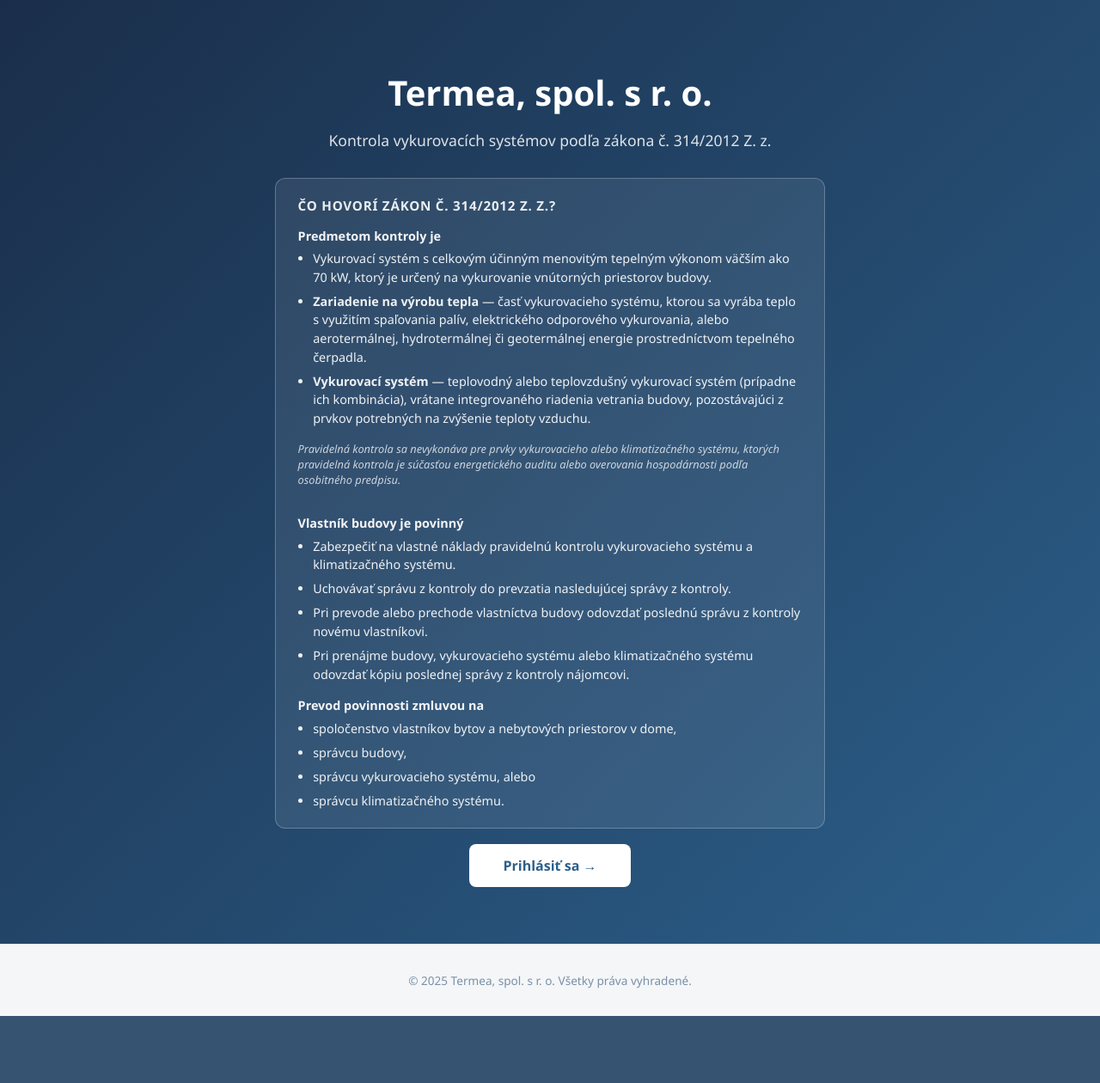
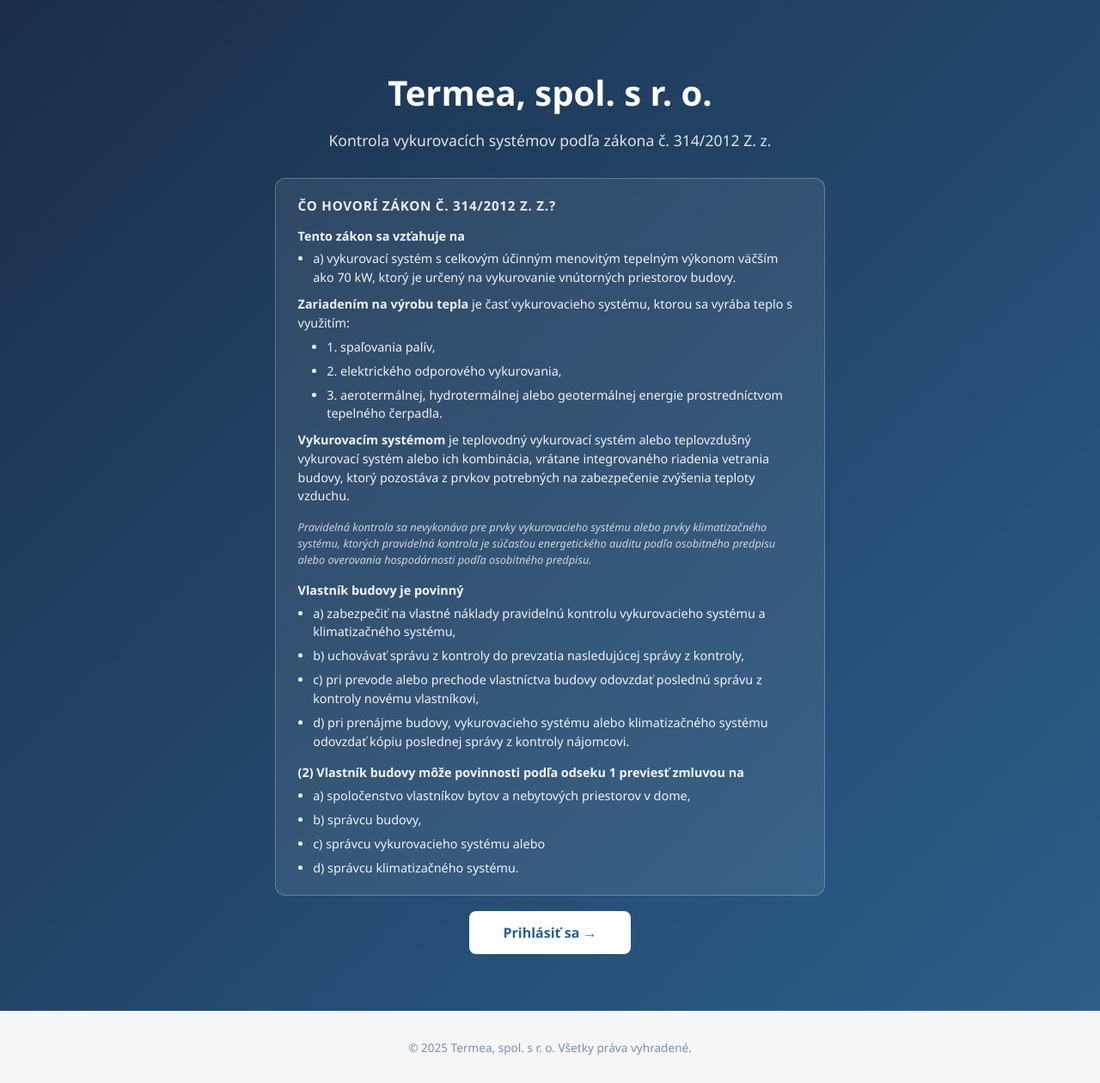
Before and after one commit to fzdwf8vzfh-lab/energeticke-spravy, a Flask app: page / in a window 1280 px wide. Shown: the whole page at 86% size. Before the commit the page ends 1182 px from the top, so only its background shows below. Run offline with Flask 3, Linux system fonts and the light colour scheme.

Commit message:
Prepísať info box na doslovné znenie §1-§3 zákona 314/2012
Štruktúra teraz kopíruje priamo text zákona vrátane značenia a)/b)/c)/d)
a 1./2./3.: "Tento zákon sa vzťahuje na", definície zariadenia na výrobu
tepla a vykurovacieho systému, výnimka pre energetický audit,
"Vlastník budovy je povinný" a "(2) ... previesť zmluvou na".
Co-Authored-By: Claude Sonnet 5 <noreply@anthropic.com>
Claude-Session: https://claude.ai/code/session_01TiciS8R7EZNhvE6ykngS15

```diff
--- a/templates/index.html
+++ b/templates/index.html
@@ -49,6 +49,8 @@
         .law-info ul { margin: 0; padding-left: 1.1rem; font-size: 0.9rem; opacity: 0.92; line-height: 1.5; }
         .law-info li { margin-bottom: 0.4rem; }
         .law-info li:last-child { margin-bottom: 0; }
+        .law-info p { font-size: 0.9rem; opacity: 0.92; line-height: 1.5; margin: 0.6rem 0 0.4rem; }
+        .law-info ul.sub-list { margin: 0.4rem 0 0.4rem 1rem; }
         .law-info .law-note { font-size: 0.8rem; opacity: 0.75; margin-top: 1rem; font-style: italic; }
 
         footer {
@@ -72,29 +74,36 @@
     <div class="law-info">
         <h3>Čo hovorí zákon č. 314/2012 Z. z.?</h3>
 
-        <h4>Predmetom kontroly je</h4>
+        <h4>Tento zákon sa vzťahuje na</h4>
         <ul>
-            <li>Vykurovací systém s celkovým účinným menovitým tepelným výkonom väčším ako 70 kW, ktorý je určený na vykurovanie vnútorných priestorov budovy.</li>
-            <li><strong>Zariadenie na výrobu tepla</strong> — časť vykurovacieho systému, ktorou sa vyrába teplo s využitím spaľovania palív, elektrického odporového vykurovania, alebo aerotermálnej, hydrotermálnej či geotermálnej energie prostredníctvom tepelného čerpadla.</li>
-            <li><strong>Vykurovací systém</strong> — teplovodný alebo teplovzdušný vykurovací systém (prípadne ich kombinácia), vrátane integrovaného riadenia vetrania budovy, pozostávajúci z prvkov potrebných na zvýšenie teploty vzduchu.</li>
+            <li>a) vykurovací systém s celkovým účinným menovitým tepelným výkonom väčším ako 70 kW, ktorý je určený na vykurovanie vnútorných priestorov budovy.</li>
         </ul>
 
-        <p class="law-note">Pravidelná kontrola sa nevykonáva pre prvky vykurovacieho alebo klimatizačného systému, ktorých pravidelná kontrola je súčasťou energetického auditu alebo overovania hospodárnosti podľa osobitného predpisu.</p>
+        <p><strong>Zariadením na výrobu tepla</strong> je časť vykurovacieho systému, ktorou sa vyrába teplo s využitím:</p>
+        <ul class="sub-list">
+            <li>1. spaľovania palív,</li>
+            <li>2. elektrického odporového vykurovania,</li>
+            <li>3. aerotermálnej, hydrotermálnej alebo geotermálnej energie prostredníctvom tepelného čerpadla.</li>
+        </ul>
+
+        <p><strong>Vykurovacím systémom</strong> je teplovodný vykurovací systém alebo teplovzdušný vykurovací systém alebo ich kombinácia, vrátane integrovaného riadenia vetrania budovy, ktorý pozostáva z prvkov potrebných na zabezpečenie zvýšenia teploty vzduchu.</p>
+
+        <p class="law-note">Pravidelná kontrola sa nevykonáva pre prvky vykurovacieho systému alebo prvky klimatizačného systému, ktorých pravidelná kontrola je súčasťou energetického auditu podľa osobitného predpisu alebo overovania hospodárnosti podľa osobitného predpisu.</p>
 
         <h4>Vlastník budovy je povinný</h4>
         <ul>
-            <li>Zabezpečiť na vlastné náklady pravidelnú kontrolu vykurovacieho systému a klimatizačného systému.</li>
-            <li>Uchovávať správu z kontroly do prevzatia nasledujúcej správy z kontroly.</li>
-            <li>Pri prevode alebo prechode vlastníctva budovy odovzdať poslednú správu z kontroly novému vlastníkovi.</li>
-            <li>Pri prenájme budovy, vykurovacieho systému alebo klimatizačného systému odovzdať kópiu poslednej správy z kontroly nájomcovi.</li>
+            <li>a) zabezpečiť na vlastné náklady pravidelnú kontrolu vykurovacieho systému a klimatizačného systému,</li>
+            <li>b) uchovávať správu z kontroly do prevzatia nasledujúcej správy z kontroly,</li>
+            <li>c) pri prevode alebo prechode vlastníctva budovy odovzdať poslednú správu z kontroly novému vlastníkovi,</li>
+            <li>d) pri prenájme budovy, vykurovacieho systému alebo klimatizačného systému odovzdať kópiu poslednej správy z kontroly nájomcovi.</li>
         </ul>
 
-        <h4>Prevod povinnosti zmluvou na</h4>
+        <h4>(2) Vlastník budovy môže povinnosti podľa odseku 1 previesť zmluvou na</h4>
         <ul>
-            <li>spoločenstvo vlastníkov bytov a nebytových priestorov v dome,</li>
-            <li>správcu budovy,</li>
-            <li>správcu vykurovacieho systému, alebo</li>
-            <li>správcu klimatizačného systému.</li>
+            <li>a) spoločenstvo vlastníkov bytov a nebytových priestorov v dome,</li>
+            <li>b) správcu budovy,</li>
+            <li>c) správcu vykurovacieho systému alebo</li>
+            <li>d) správcu klimatizačného systému.</li>
         </ul>
     </div>
 
```
